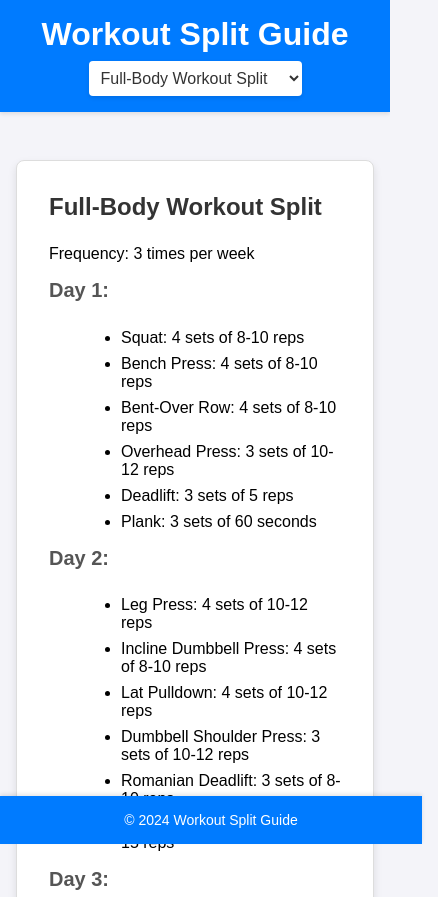
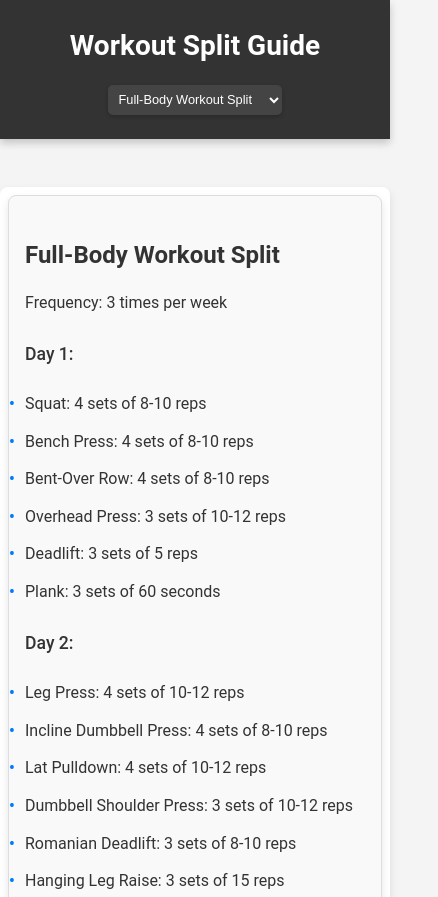
Before and after one commit to Mohd2024/WorkoutPlan, a plain HTML site: page index.html in a window 390 px wide. Shown: the top 897 px of the page, 438 px wide, since content can reach past the window. Drawn offline with Linux system fonts and the light colour scheme.

Commit message:
Add files via upload

```diff
--- a/script.js
+++ b/script.js
@@ -1,3 +1,4 @@
+
 document.addEventListener('DOMContentLoaded', () => {
     const workoutPlans = {
         'full-body': `
@@ -200,7 +201,9 @@ document.addEventListener('DOMContentLoaded', () => {
     <li>Seated Calf Raise: 4 sets of 12-15 reps</li>
 </ul>
 `,
-'phat':`<p>Frequency: 4 times per week</p>
+'phat':`
+<h3>PHAT (Power Hypertrophy Adaptive Training) Split</h3>
+<p>Frequency: 4 times per week</p>
 <h4>Day 1: Power Upper</h4>
 <ul>
     <li>Bench Press: 4 sets of 3-5 reps</li>
@@ -232,7 +235,9 @@ document.addEventListener('DOMContentLoaded', () => {
     <li>Calf Raise: 4 sets of 12-15 reps</li>
     <li>Lunge: 3 sets of 10-12 reps</li>
 </ul>`,
-'arnold':`<p>Frequency: 6 times per week</p>
+'arnold':`
+<h3>Arnold Split</h3>
+<p>Frequency: 6 times per week</p>
 <h4>Day 1: Chest/Back</h4>
 <ul>
     <li>Bench Press: 4 sets of 6-8 reps</li>
@@ -285,7 +290,9 @@ document.addEventListener('DOMContentLoaded', () => {
     <li>Standing Calf Raise: 4 sets of 12-15 reps</li>
     <li>Plank: 3 sets of 60 seconds</li>
 </ul>`,
-'push-pull':`<p>Frequency: 4 times per week</p>
+'push-pull':`
+<h3>Push Pull Split</h3>
+<p>Frequency: 4 times per week</p>
 <h4>Day 1: Push (Chest, Shoulders, Triceps)</h4>
 <ul>
     <li>Bench Press: 4 sets of 6-8 reps</li>
@@ -318,7 +325,9 @@ document.addEventListener('DOMContentLoaded', () => {
     <li>Hammer Curl: 3 sets of 10-12 reps</li>
     <li>Shrugs: 3 sets of 12 reps</li>
 </ul>`,
-'upper-lower-cardio':`<p>Frequency: 5 times per week</p>
+'upper-lower-cardio':`
+<h3>Upper Body/Lower Body Split with Cardio</h3>
+<p>Frequency: 5 times per week</p>
 <h4>Day 1: Upper Body</h4>
 <ul>
     <li>Bench Press: 4 sets of 6-8 reps</li>
--- a/styles.css
+++ b/styles.css
@@ -1,83 +1,167 @@
 /* General Styles */
 body {
-    font-family: Arial, sans-serif;
-    background-color: #f4f4f9;
+    font-family: 'Roboto', sans-serif;
+    background-color: #f4f4f4;
+    color: #333;
     margin: 0;
     padding: 0;
+    line-height: 1.6;
 }
 
+/* Header Styling */
 header {
-    background-color: #007bff;
-    color: white;
-    padding: 1rem 2rem;
+    background-color: #333;
+    color: #ffffff;
+    padding: 1.5rem 2rem;
     text-align: center;
-    box-shadow: 0 2px 4px rgba(0, 0, 0, 0.1);
+    box-shadow: 0 4px 8px rgba(0, 0, 0, 0.2);
 }
 
 header h1 {
     margin: 0;
-    font-size: 2rem;
+    font-size: 2.5rem;
+    font-weight: 700;
 }
 
 header select {
     font-size: 1rem;
-    padding: 0.5rem;
-    margin-top: 0.5rem;
+    padding: 0.5rem 1rem;
+    margin-top: 1rem;
     border: none;
-    border-radius: 4px;
-    background-color: #ffffff;
-    color: #333;
-    box-shadow: 0 2px 4px rgba(0, 0, 0, 0.1);
+    border-radius: 5px;
+    background-color: #444;
+    color: #fff;
+    box-shadow: 0 2px 4px rgba(0, 0, 0, 0.2);
     cursor: pointer;
+    transition: background-color 0.3s ease;
 }
 
-main {
-    max-width: 1200px;
-    margin: 2rem auto;
-    padding: 1rem;
+header select:hover {
+    background-color: #555;
 }
 
+/* Main Content Styling */
+main {
+    max-width: 1100px;
+    margin: 3rem auto;
+    padding: 2rem;
+    background-color: #fff;
+    border-radius: 8px;
+    box-shadow: 0 4px 8px rgba(0, 0, 0, 0.1);
+}
+
+/* Workout Plan Section */
 #workout-plan {
-    background-color: #ffffff;
-    border: 1px solid #dddddd;
+    background-color: #f9f9f9;
+    border: 1px solid #ddd;
     border-radius: 8px;
     padding: 2rem;
     box-shadow: 0 4px 8px rgba(0, 0, 0, 0.1);
 }
 
+h3, h4 {
+    color: #333;
+}
+
 h3 {
-    color: #333;
-    font-size: 1.5rem;
-    margin-top: 0;
+    font-size: 2rem;
+    margin-bottom: 1rem;
+    font-weight: 600;
 }
 
 h4 {
-    color: #555;
-    font-size: 1.25rem;
-    margin-top: 1rem;
+    font-size: 1.5rem;
+    margin-top: 1.5rem;
+    font-weight: 500;
 }
 
 ul {
-    list-style-type: disc;
-    margin-left: 2rem;
+    list-style-type: none;
+    padding: 0;
+    margin-left: 0;
+}
+
+ul li::before {
+    content: "•";
+    color: #007bff;
+    font-weight: bold;
+    display: inline-block;
+    width: 1rem;
+    margin-left: -1rem;
 }
 
 li {
-    margin-bottom: 0.5rem;
+    margin-bottom: 0.75rem;
 }
 
+/* Footer Styling */
 footer {
-    background-color: #007bff;
-    color: white;
+    background-color: #333;
+    color: #ffffff;
     text-align: center;
-    padding: 1rem;
-    position: fixed;
+    padding: 1.5rem;
+    position: relative;
     width: 100%;
     bottom: 0;
-    box-shadow: 0 -2px 4px rgba(0, 0, 0, 0.1);
+    box-shadow: 0 -2px 4px rgba(0, 0, 0, 0.2);
 }
 
 footer p {
     margin: 0;
     font-size: 0.875rem;
 }
+
+/* Responsive Styles */
+@media (max-width: 768px) {
+    header h1 {
+        font-size: 2rem;
+    }
+
+    header select {
+        font-size: 0.9rem;
+        padding: 0.5rem;
+    }
+
+    main {
+        padding: 1rem;
+    }
+
+    #workout-plan {
+        padding: 1.5rem;
+    }
+
+    h3 {
+        font-size: 1.75rem;
+    }
+
+    h4 {
+        font-size: 1.25rem;
+    }
+}
+
+@media (max-width: 480px) {
+    header h1 {
+        font-size: 1.75rem;
+    }
+
+    header select {
+        font-size: 0.8rem;
+        padding: 0.4rem;
+    }
+
+    main {
+        padding: 0.5rem;
+    }
+
+    #workout-plan {
+        padding: 1rem;
+    }
+
+    h3 {
+        font-size: 1.5rem;
+    }
+
+    h4 {
+        font-size: 1.1rem;
+    }
+}
```
